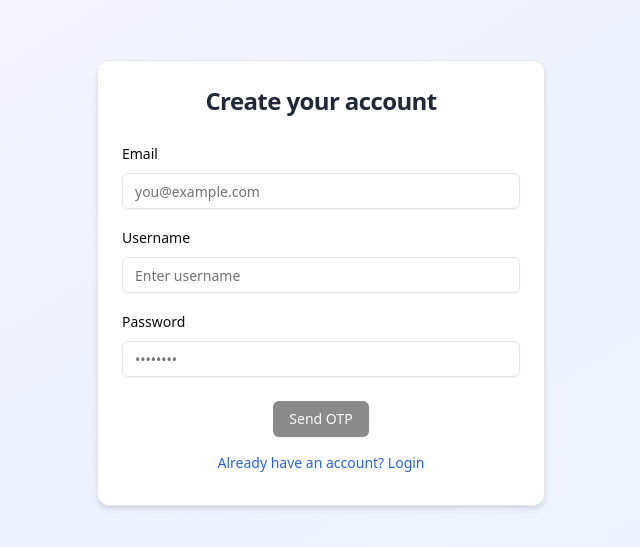
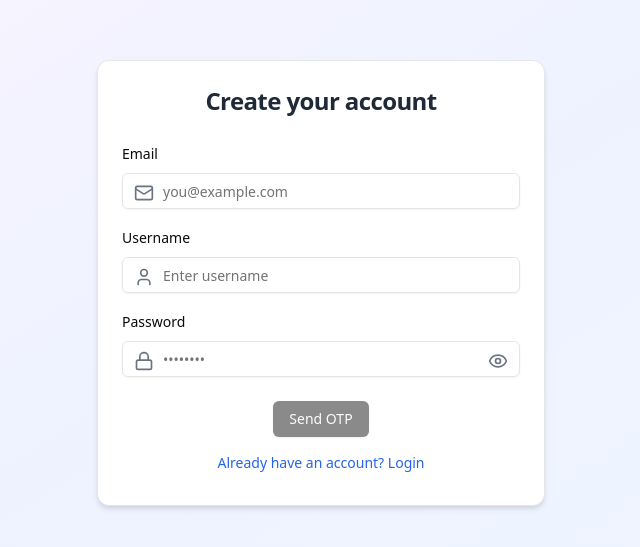
Before and after one commit to samex111/Accerra, a React (Vite) app: page /user/signup in a window 1280 px wide. Shown: the part 117-664 px from the top of the page, without its empty margins (319-959 px from the left). Built offline with nearby package versions, Linux system fonts and the light colour scheme.

Commit message:
fix otp sent

```diff
--- a/src/App.tsx
+++ b/src/App.tsx
@@ -13,10 +13,9 @@ import GeminiStream from "./component/SSE";
 import { useState } from "react";
 import PracticeQuestion from "./component/PracticeQuestion";
 import Todo from "./component/Todo";
-import { Navbar } from "./component/Navbar";
 
 function App() {
-  const [prompt , setPrompt] = useState('Hello how to be crack dev ans in 2 line ')
+  const [prompt , setPrompt] = useState('Hello how to be crack dev ans in 2 1 para')
   const [op, setOp] = useState('');
   console.log(prompt);
   function handleEvent(event:any){
--- a/src/component/UserSignin.tsx
+++ b/src/component/UserSignin.tsx
@@ -17,7 +17,7 @@ export default function Signin() {
   const [identifier, setIdentifier] = useState("")
   const [password, setPassword] = useState("")
   const [loading, setLoading] = useState(false)
-  const [type,setType] = useState('password')
+  const [type, setType] = useState('password')
 
   const handleSignIn = async () => {
     setLoading(true)
@@ -61,7 +61,6 @@ export default function Signin() {
           <div className="space-y-2">
             <Label htmlFor="identifier">Username or Email</Label>
             <div className="relative">
-              <User className="absolute left-3 top-2.5 h-5 w-5 text-gray-500" />
               <Input
                 id="identifier"
                 type="text"
@@ -78,6 +77,8 @@ export default function Signin() {
             <Label htmlFor="password">Password</Label>
             <div className="relative">
               <Lock className="absolute left-3 top-2.5 h-5 w-5 text-gray-500" />
+              {type === "password" ? <Eye onClick={() => setType("text")} className="absolute right-3 top-2.5 h-5 w-5 text-gray-500" />
+                : <EyeOff onClick={() => setType("password")} className="absolute right-3 top-2.5 h-5 w-5 text-gray-500" />}
               <Input
                 id="password"
                 type={type}
@@ -87,8 +88,6 @@ export default function Signin() {
                 onChange={(e) => setPassword(e.target.value)}
 
               />
-              { type === "password" ?<Eye onClick={()=>setType("text")}  className="absolute right-3 top-2.5 h-5 w-5 text-gray-500"/>
-              : <EyeOff onClick={()=>setType("password")}  className="absolute right-3 top-2.5 h-5 w-5 text-gray-500"/>}
             </div>
           </div>
         </CardContent>
--- a/src/component/UserSignup.tsx
+++ b/src/component/UserSignup.tsx
@@ -4,7 +4,11 @@ import { Button } from "@/components/ui/button"
 import { Card, CardContent, CardFooter, CardHeader, CardTitle } from "@/components/ui/card"
 import { Input } from "@/components/ui/input"
 import { Label } from "@/components/ui/label" // ✅ correct import (not from radix directly)
-import { Loader2 } from "lucide-react"
+import { Eye, Mail } from 'lucide-react';
+import { EyeOff } from 'lucide-react';
+import { User, Lock, Loader2 } from "lucide-react"
+
+
 
 export default function SignUp() {
   const navigate = useNavigate()
@@ -14,6 +18,8 @@ export default function SignUp() {
   const [otp, setOtp] = useState("")
   const [loading, setLoading] = useState(false)
   const [otpSent, setOtpSent] = useState(false)
+  const [type,setType] = useState('password')
+
 
   const handleSignup = async () => {
     setLoading(true)
@@ -58,6 +64,7 @@ export default function SignUp() {
         navigate("/user/signin")
       } else {
         alert(data.msg || "OTP verification failed ❌")
+        setOtpSent(false)
       }
     } catch (e) {
       console.error(e)
@@ -80,37 +87,53 @@ export default function SignUp() {
           {/* Email */}
           <div className="space-y-2">
             <Label htmlFor="email">Email</Label>
+            <div className="relative">
+              <Mail className="absolute left-3 top-2.5 text-gray-500 h-5 w-5" />
             <Input
               id="email"
               type="email"
               placeholder="you@example.com"
+              className="pl-10"
               value={email}
               onChange={(e) => setEmail(e.target.value)}
             />
+            </div>
           </div>
 
           {/* Username */}
           <div className="space-y-2">
             <Label htmlFor="username">Username</Label>
+            <div className="relative  ">
+            <User className="absolute left-3 top-2.5 w-5 h-5 text-gray-500" />
             <Input
               id="username"
               type="text"
               placeholder="Enter username"
+              className="pl-10"
               value={username}
               onChange={(e) => setUsername(e.target.value)}
             />
+            </div>
+
           </div>
 
           {/* Password */}
           <div className="space-y-2">
             <Label htmlFor="password">Password</Label>
+            <div className="relative">
+
+              <Lock className="absolute left-3 top-2.5 h-5 w-5 text-gray-500" />
             <Input
               id="password"
-              type="password"
+              type={type}
               placeholder="••••••••"
+                className="pl-10"
               value={password}
               onChange={(e) => setPassword(e.target.value)}
             />
+           { type === "password" ?<Eye onClick={()=>setType("text")}  className="absolute right-3 top-2.5 h-5 w-5 text-gray-500"/>
+              : <EyeOff onClick={()=>setType("password")}  className="absolute right-3 top-2.5 h-5 w-5 text-gray-500"/>}
+          </div>
           </div>
 
           {/* OTP Field (show only after signup) */}
```
Also changed, not shown: 1 other file (tests, documents, lock files or other folders).
